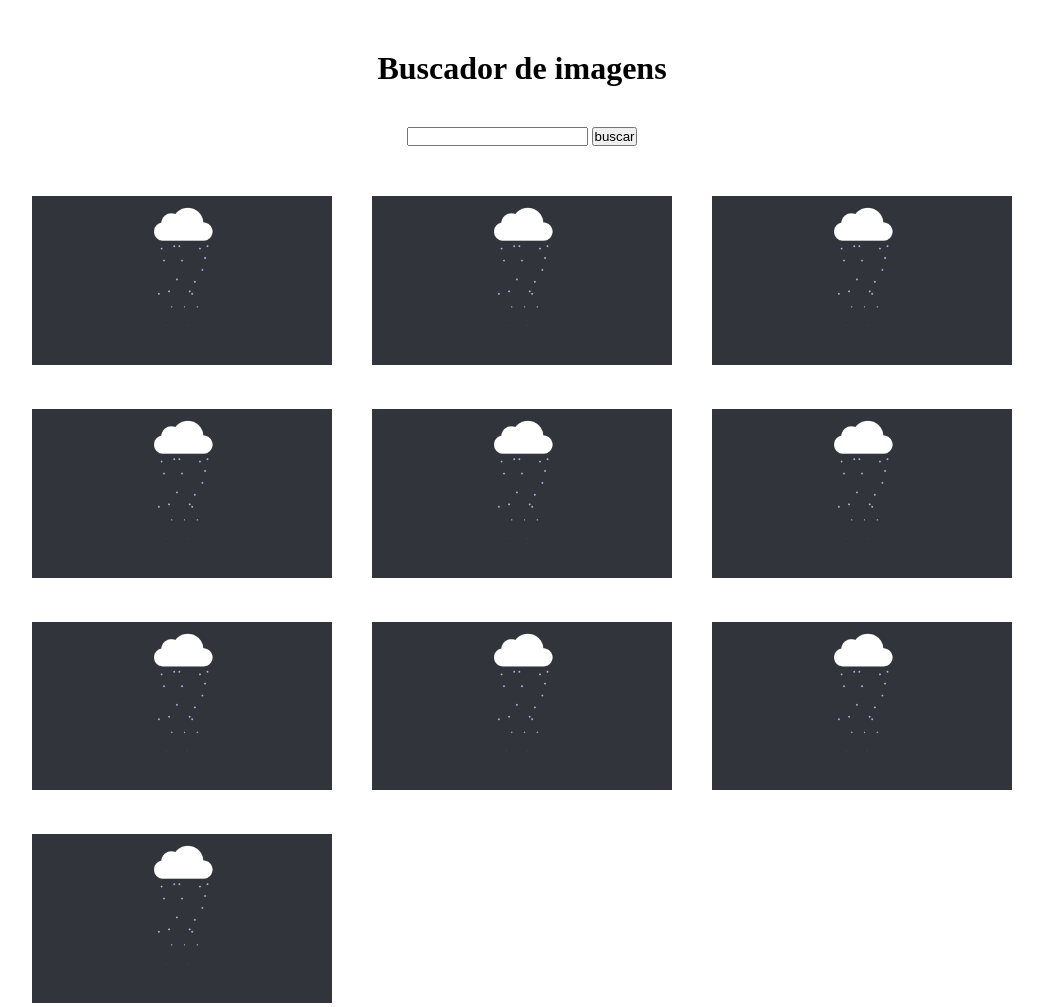
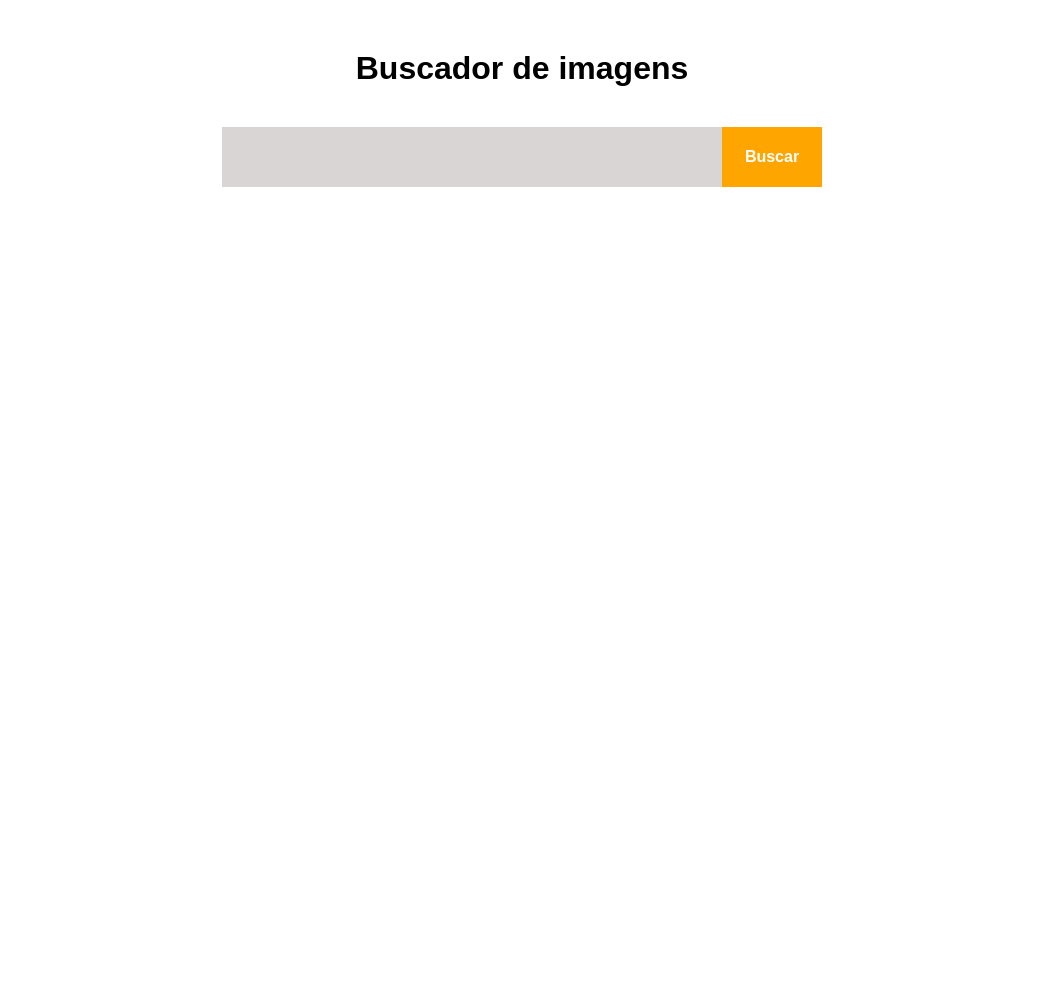
Before and after one commit to ezekuiel100/Buscador-de-imagens, a plain HTML site: page index.html in a window 1280 px wide. Shown: the whole page, without its empty margins (118-1161 px from the left). After the commit the page ends 800 px from the top, so only its background shows below. Drawn offline with Linux system fonts and the light colour scheme.

Commit message:
New commit

```diff
--- a/index.html
+++ b/index.html
@@ -5,48 +5,19 @@
     <meta name="viewport" content="width=device-width, initial-scale=1.0" />
     <title>Buscardo de imagens</title>
     <link rel="stylesheet" href="style.css" />
+    <script src="script.js" defer></script>
   </head>
   <body>
     <main>
       <header>
         <h1>Buscador de imagens</h1>
         <form>
-          <input type="text" />
-          <input type="submit" value="buscar" />
+          <input type="text" id="pesquisa" />
+          <button>Buscar</button>
         </form>
       </header>
-      <div class="galeria">
-        <div>
-          <img src="nv.png" />
-        </div>
-        <div>
-          <img src="nv.png" />
-        </div>
-        <div>
-          <img src="nv.png" />
-        </div>
-        <div>
-          <img src="nv.png" />
-        </div>
-        <div>
-          <img src="nv.png" />
-        </div>
-        <div>
-          <img src="nv.png" />
-        </div>
-        <div>
-          <img src="nv.png" />
-        </div>
-        <div>
-          <img src="nv.png" />
-        </div>
-        <div>
-          <img src="nv.png" />
-        </div>
-        <div>
-          <img src="nv.png" />
-        </div>
-      </div>
+      <div class="galeria"></div>
+      <div class="mostrarMais"></div>
     </main>
   </body>
 </html>
--- a/script.js
+++ b/script.js
@@ -0,0 +1,47 @@
+let galeria = document.querySelector(".galeria");
+let pesquisa = document.querySelector("#pesquisa");
+let botao = document.querySelector("button");
+let mostrarMais = document.querySelector(".mostrarMais");
+let botaoMostrarMiasCriado = false;
+let busca;
+let pagina = 1;
+
+const key = "4t1ZXKz6Ux4GMtPnGTwg98CC3COpY3lQLL1VuALkfvQ";
+
+botao.addEventListener("click", (event) => {
+  event.preventDefault();
+  busca = pesquisa.value;
+  searchImg();
+});
+
+function searchImg() {
+  fetch(
+    `https://api.unsplash.com/search/photos?page=${pagina}&query=${busca}&client_id=${key}`
+  )
+    .then((res) => res.json())
+    .then((data) => {
+      console.log(data);
+      createImages(data.results);
+    });
+}
+
+function createImages(data) {
+  data.map((data) => {
+    const div = document.createElement("div");
+    div.innerHTML = `<img src=${data.urls.small} />`;
+    galeria.append(div);
+  });
+
+  if (!botaoMostrarMiasCriado) {
+    const button = document.createElement("button");
+    button.innerHTML = "Mostrar mais";
+    mostrarMais.append(button);
+    botaoMostrarMiasCriado = true;
+  }
+}
+
+mostrarMais.addEventListener("click", () => {
+  pagina += 1;
+  console.log(pagina);
+  searchImg();
+});
--- a/style.css
+++ b/style.css
@@ -8,6 +8,7 @@ body {
   display: flex;
   justify-content: center;
   height: 100vh;
+  font-family: sans-serif;
 }
 
 header {
@@ -18,6 +19,28 @@ header {
   margin: 50px 0;
 }
 
+form {
+  display: flex;
+}
+
+header input[type="text"] {
+  width: 500px;
+  background-color: rgb(218, 213, 213);
+  padding: 20px;
+  font-size: 20px;
+  height: 60px;
+  border: none;
+}
+
+header button {
+  width: 100px;
+  background-color: orange;
+  color: #fff;
+  font-weight: bold;
+  font-size: 16px;
+  border: none;
+}
+
 main {
   width: 100%;
 }
@@ -25,10 +48,19 @@ main {
 .galeria {
   display: grid;
   grid-template-columns: repeat(3, 300px);
-  gap: 40px;
+
   place-content: center;
 }
 
 .galeria img {
   width: 300px;
+  height: 400px;
 }
+
+.mostrarMais {
+  display: flex;
+  padding: 30px;
+  margin: 20px 0;
+
+  justify-content: center;
+}
```
